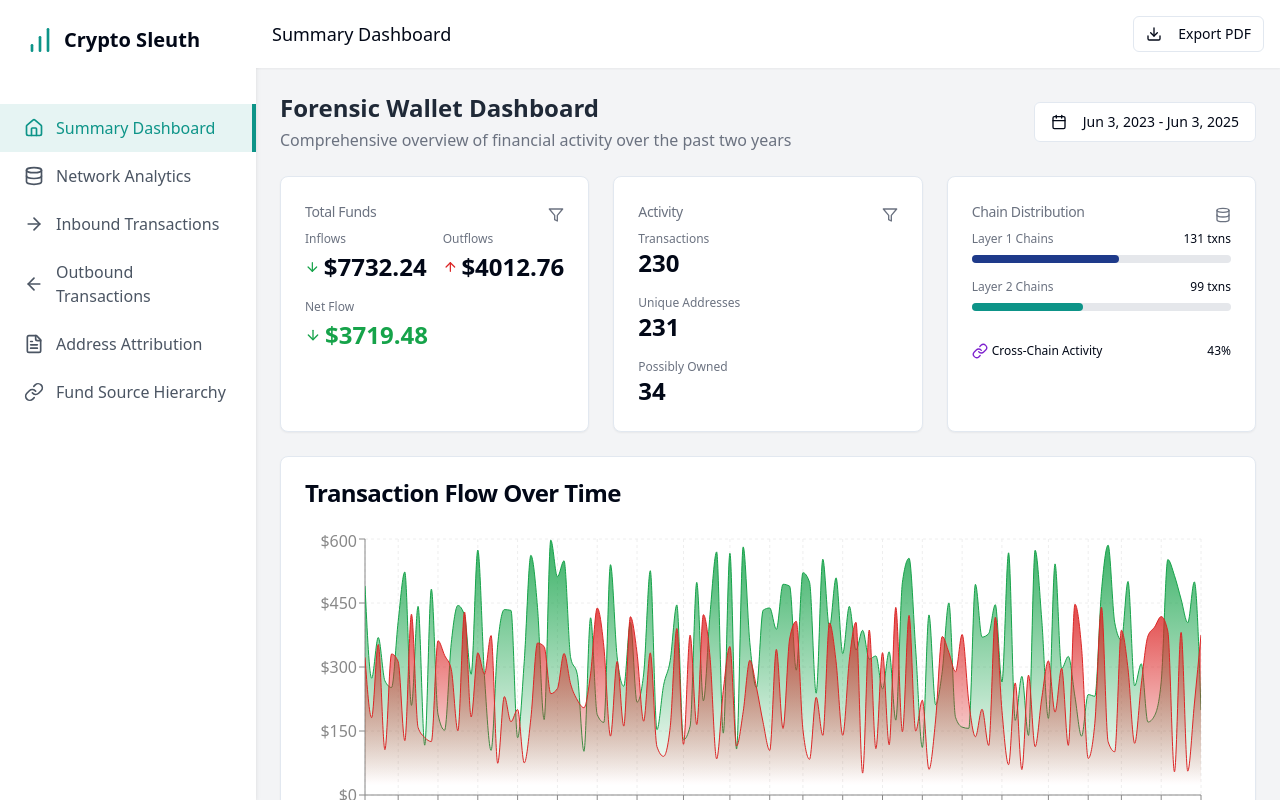
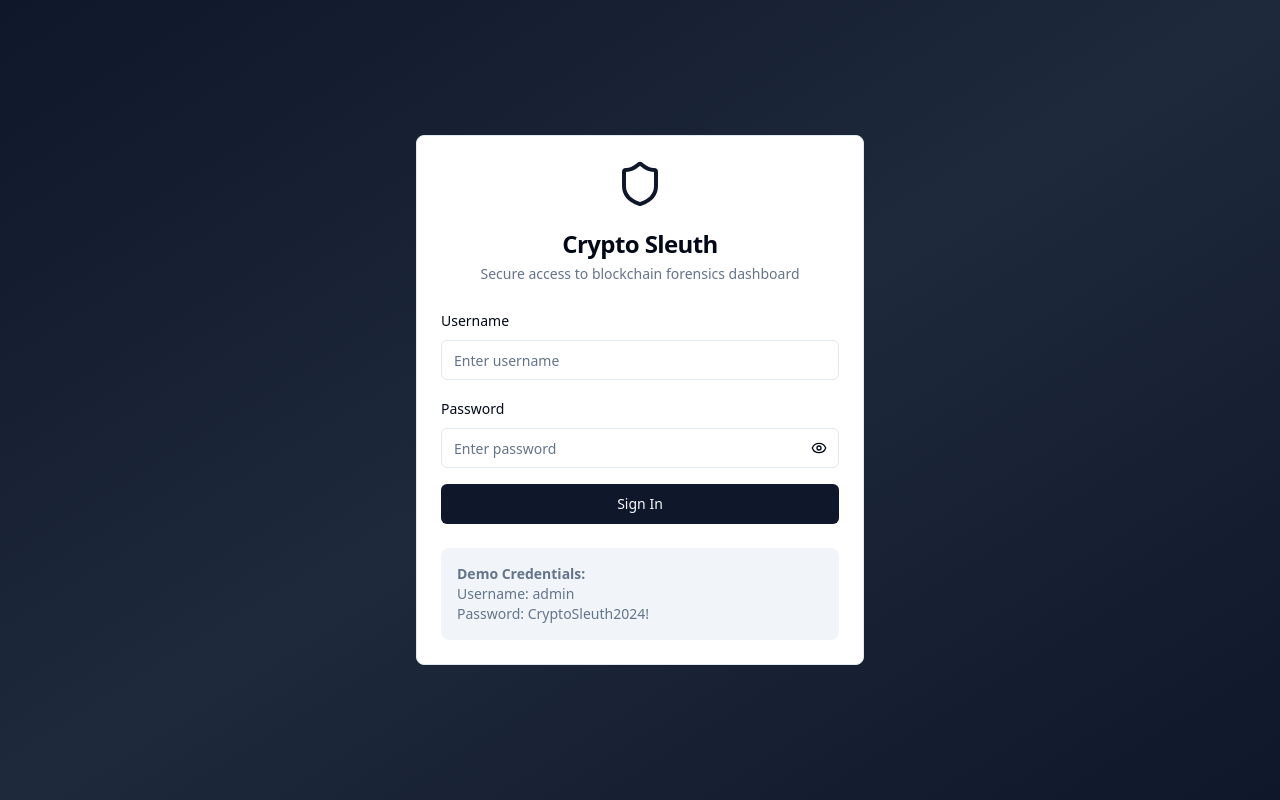
Before and after one commit to srt0422/crypto-forensics-dashboard, a React (Vite) app: page / in a window 1280 px wide. Built offline with nearby package versions, Linux system fonts and the light colour scheme.

Commit message:
Add basic authentication
Implement basic authentication with a login page.

```diff
--- a/src/App.tsx
+++ b/src/App.tsx
@@ -5,6 +5,8 @@ import { TooltipProvider } from "@/components/ui/tooltip";
 import { QueryClient, QueryClientProvider } from "@tanstack/react-query";
 import { BrowserRouter, Routes, Route } from "react-router-dom";
 import Layout from "@/components/Layout";
+import LoginPage from "@/components/LoginPage";
+import { AuthProvider, useAuth } from "@/contexts/AuthContext";
 import Index from "./pages/Index";
 import NetworkAnalytics from "./pages/NetworkAnalytics";
 import InboundTransactions from "./pages/InboundTransactions";
@@ -15,11 +17,14 @@ import NotFound from "./pages/NotFound";
 
 const queryClient = new QueryClient();
 
-const App = () => (
-  <QueryClientProvider client={queryClient}>
-    <TooltipProvider>
-      <Toaster />
-      <Sonner />
+const AppContent = () => {
+  const { isAuthenticated, login } = useAuth();
+
+  if (!isAuthenticated) {
+    return <LoginPage onLogin={login} />;
+  }
+
+  return (
     <BrowserRouter>
       <Routes>
         <Route path="/" element={<Layout><Index /></Layout>} />
@@ -31,6 +36,17 @@ const App = () => (
         <Route path="*" element={<NotFound />} />
       </Routes>
     </BrowserRouter>
+  );
+};
+
+const App = () => (
+  <QueryClientProvider client={queryClient}>
+    <TooltipProvider>
+      <Toaster />
+      <Sonner />
+      <AuthProvider>
+        <AppContent />
+      </AuthProvider>
     </TooltipProvider>
   </QueryClientProvider>
 );
--- a/src/components/DashboardHeader.tsx
+++ b/src/components/DashboardHeader.tsx
@@ -43,7 +43,7 @@ const DashboardHeader = ({ title, subtitle }: DashboardHeaderProps) => {
                 selected={dateRange}
                 onSelect={(selected) => {
                   if (selected?.from && selected?.to) {
-                    setDateRange(selected);
+                    setDateRange({ from: selected.from, to: selected.to });
                   }
                 }}
                 defaultMonth={dateRange.from}
--- a/src/components/Layout.tsx
+++ b/src/components/Layout.tsx
@@ -7,12 +7,16 @@ import {
   Database,
   FileText,
   Home,
-  Link as LinkIcon
+  Link as LinkIcon,
+  LogOut
 } from 'lucide-react';
+import { Button } from '@/components/ui/button';
+import { useAuth } from '@/contexts/AuthContext';
 import PDFExportButton from './PDFExportButton';
 
 const Layout = ({ children }: { children: React.ReactNode }) => {
   const location = useLocation();
+  const { logout } = useAuth();
 
   const navigation = [
     { name: 'Summary Dashboard', icon: Home, href: '/' },
@@ -63,7 +67,18 @@ const Layout = ({ children }: { children: React.ReactNode }) => {
           <h2 className="text-lg font-medium">
             {navigation.find(item => item.href === location.pathname)?.name || 'Dashboard'}
           </h2>
-          <PDFExportButton />
+          <div className="flex items-center space-x-2">
+            <PDFExportButton />
+            <Button
+              variant="outline"
+              size="sm"
+              onClick={logout}
+              className="flex items-center space-x-1"
+            >
+              <LogOut className="h-4 w-4" />
+              <span>Logout</span>
+            </Button>
+          </div>
         </header>
         <main className="p-6">{children}</main>
       </div>
--- /dev/null
+++ b/src/components/LoginPage.tsx
@@ -0,0 +1,115 @@
+import React, { useState } from 'react';
+import { Eye, EyeOff, Shield } from 'lucide-react';
+import { Button } from '@/components/ui/button';
+import { Input } from '@/components/ui/input';
+import { Card, CardContent, CardDescription, CardHeader, CardTitle } from '@/components/ui/card';
+import { Label } from '@/components/ui/label';
+import { useToast } from '@/hooks/use-toast';
+
+interface LoginPageProps {
+  onLogin: (username: string, password: string) => boolean;
+}
+
+const LoginPage: React.FC<LoginPageProps> = ({ onLogin }) => {
+  const [username, setUsername] = useState('');
+  const [password, setPassword] = useState('');
+  const [showPassword, setShowPassword] = useState(false);
+  const [isLoading, setIsLoading] = useState(false);
+  const { toast } = useToast();
+
+  const handleSubmit = async (e: React.FormEvent) => {
+    e.preventDefault();
+    setIsLoading(true);
+
+    // Simulate a brief loading state
+    setTimeout(() => {
+      const success = onLogin(username, password);
+
+      if (!success) {
+        toast({
+          title: "Authentication Failed",
+          description: "Invalid username or password",
+          variant: "destructive",
+        });
+      }
+
+      setIsLoading(false);
+    }, 500);
+  };
+
+  return (
+    <div className="min-h-screen bg-gradient-to-br from-slate-900 via-slate-800 to-slate-900 flex items-center justify-center p-4">
+      <Card className="w-full max-w-md">
+        <CardHeader className="space-y-1 text-center">
+          <div className="flex items-center justify-center mb-4">
+            <Shield className="h-12 w-12 text-primary" />
+          </div>
+          <CardTitle className="text-2xl font-bold">Crypto Sleuth</CardTitle>
+          <CardDescription>
+            Secure access to blockchain forensics dashboard
+          </CardDescription>
+        </CardHeader>
+        <CardContent>
+          <form onSubmit={handleSubmit} className="space-y-4">
+            <div className="space-y-2">
+              <Label htmlFor="username">Username</Label>
+              <Input
+                id="username"
+                type="text"
+                placeholder="Enter username"
+                value={username}
+                onChange={(e) => setUsername(e.target.value)}
+                required
+                disabled={isLoading}
+              />
+            </div>
+            <div className="space-y-2">
+              <Label htmlFor="password">Password</Label>
+              <div className="relative">
+                <Input
+                  id="password"
+                  type={showPassword ? 'text' : 'password'}
+                  placeholder="Enter password"
+                  value={password}
+                  onChange={(e) => setPassword(e.target.value)}
+                  required
+                  disabled={isLoading}
+                />
+                <Button
+                  type="button"
+                  variant="ghost"
+                  size="sm"
+                  className="absolute right-0 top-0 h-full px-3 py-2 hover:bg-transparent"
+                  onClick={() => setShowPassword(!showPassword)}
+                  disabled={isLoading}
+                >
+                  {showPassword ? (
+                    <EyeOff className="h-4 w-4" />
+                  ) : (
+                    <Eye className="h-4 w-4" />
+                  )}
+                </Button>
+              </div>
+            </div>
+            <Button
+              type="submit"
+              className="w-full"
+              disabled={isLoading}
+            >
+              {isLoading ? 'Authenticating...' : 'Sign In'}
+            </Button>
+          </form>
+          <div className="mt-6 p-4 bg-muted rounded-lg">
+            <p className="text-sm text-muted-foreground">
+              <strong>Demo Credentials:</strong><br />
+              Username: admin<br />
+              Password: CryptoSleuth2024!
+            </p>
+          </div>
+        </CardContent>
+      </Card>
+    </div>
+  );
+};
+
+export default LoginPage;
--- /dev/null
+++ b/src/contexts/AuthContext.tsx
@@ -0,0 +1,54 @@
+import React, { createContext, useContext, useState, useEffect, ReactNode } from 'react';
+
+interface AuthContextType {
+  isAuthenticated: boolean;
+  login: (username: string, password: string) => boolean;
+  logout: () => void;
+}
+
+const AuthContext = createContext<AuthContextType | null>(null);
+
+export const useAuth = () => {
+  const context = useContext(AuthContext);
+  if (!context) {
+    throw new Error('useAuth must be used within an AuthProvider');
+  }
+  return context;
+};
+
+interface AuthProviderProps {
+  children: ReactNode;
+}
+
+export const AuthProvider: React.FC<AuthProviderProps> = ({ children }) => {
+  const [isAuthenticated, setIsAuthenticated] = useState(false);
+
+  // Check for existing session on mount
+  useEffect(() => {
+    const authStatus = localStorage.getItem('cryptoSleuthAuth');
+    if (authStatus === 'authenticated') {
+      setIsAuthenticated(true);
+    }
+  }, []);
+
+  const login = (username: string, password: string): boolean => {
+    // Simple hardcoded credentials for demo
+    if (username === 'admin' && password === 'CryptoSleuth2024!') {
+      setIsAuthenticated(true);
+      localStorage.setItem('cryptoSleuthAuth', 'authenticated');
+      return true;
+    }
+    return false;
+  };
+
+  const logout = () => {
+    setIsAuthenticated(false);
+    localStorage.removeItem('cryptoSleuthAuth');
+  };
+
+  return (
+    <AuthContext.Provider value={{ isAuthenticated, login, logout }}>
+      {children}
+    </AuthContext.Provider>
+  );
+};
--- /dev/null
+++ b/src/types/global.d.ts
@@ -0,0 +1,9 @@
+declare global {
+  interface Window {
+    __pdfExportMode?: boolean;
+    __expandAllFundSourceNodes?: () => void;
+    __restoreFundSourceNodes?: () => void;
+  }
+}
+
+export {};
```
Lines whose indentation alone changed are shown as unchanged.
